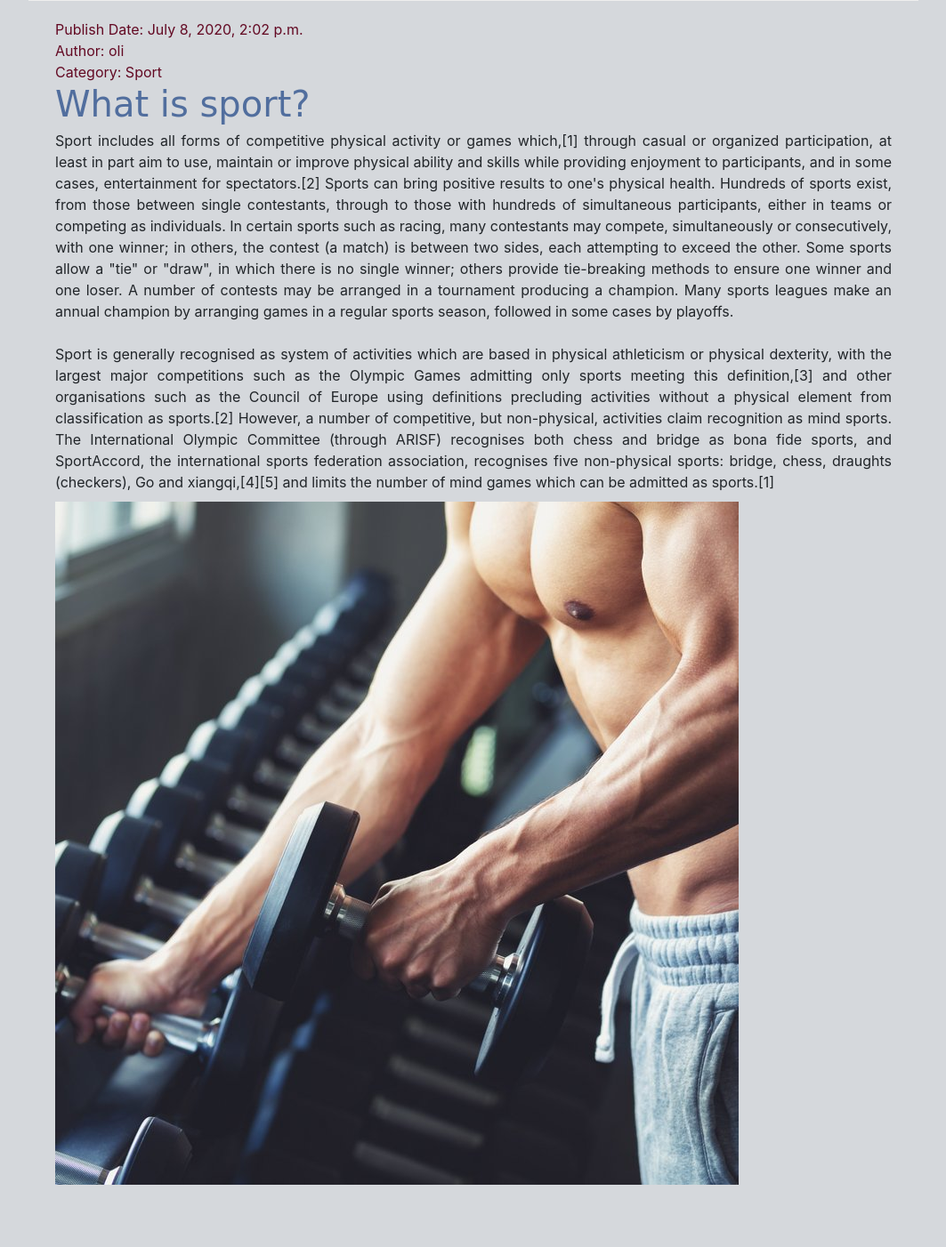
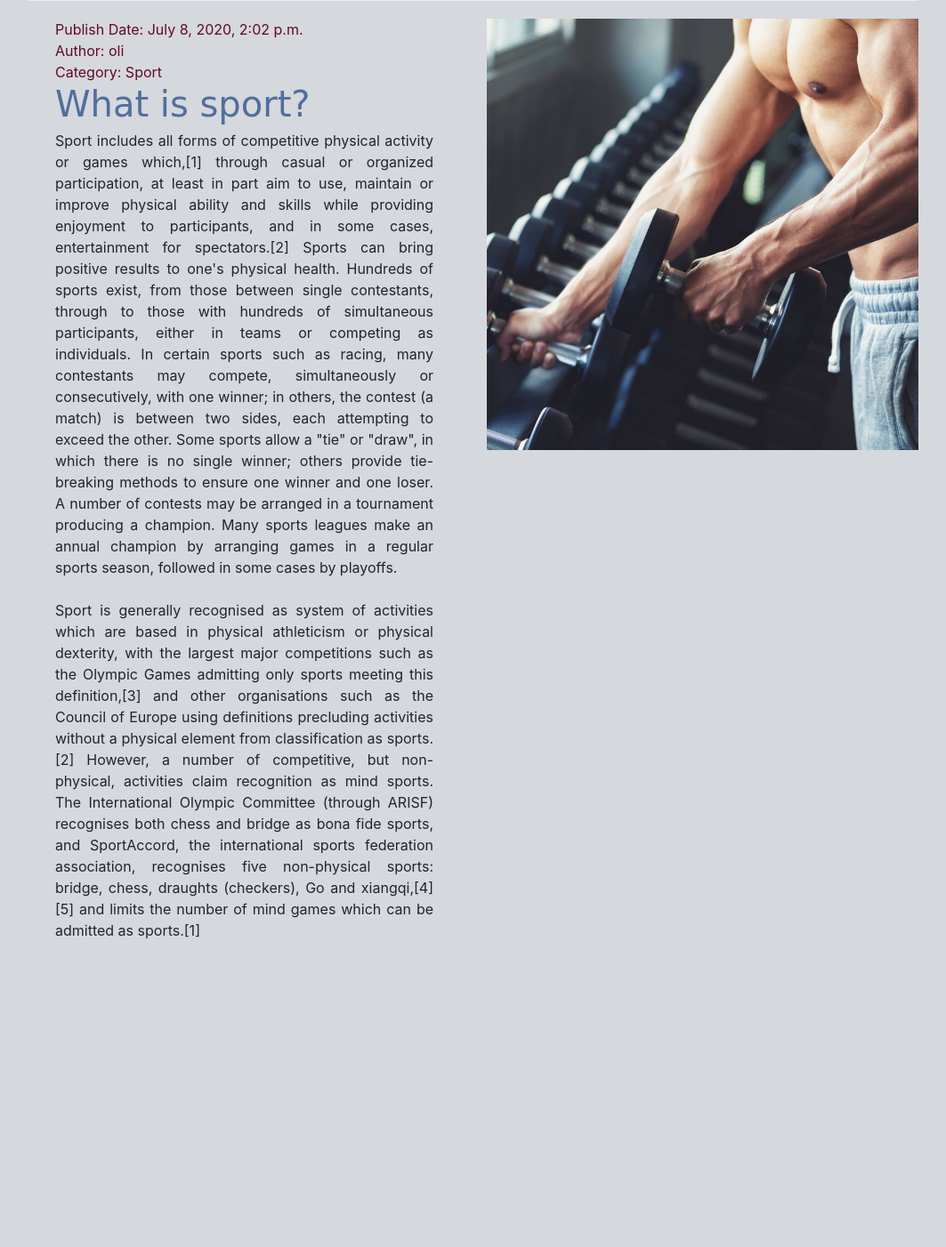
Before and after one commit to olimpiadempal/anton_final, a Django app: page /post/7/ in a window 1280 px wide. Shown: the part 572-1974 px from the top of the page at 89% size, without its empty margins (108-1171 px from the left). After the commit the page ends 1627 px from the top, so only its background shows below. Run offline with Django 3.2, Linux system fonts and the light colour scheme; data comes from the database, SQL or seed files in the repository; both versions use the stored data as it was after the commit; some libraries are stand-ins or nearby versions; some web fonts are replaced.

Commit message:
post detail responsive image + 2rows

```diff
--- a/blog/templates/blog/post_detail.html
+++ b/blog/templates/blog/post_detail.html
@@ -1,6 +1,11 @@
 {% extends 'blog/base.html' %}
 
 {% block content %}
+<div class="row">
+    <div class="col-lg-6">
+
+
+
     <div class="post">
         {% if post.published_date %}
         <div class="date">
@@ -29,8 +34,15 @@
 
         <p>{{ post.text|linebreaksbr }}</p>
 
+    </div>
+</div>
+
+    <div class="col-lg-6">
+
         {% if post.image %}
-        <img src="{{ post.image.url}}" alt="{{ post.title }}" class="post-image">
+        <img class="img-responsive" src="{{ post.image.url}}" alt="{{ post.title }}" class="post-image">
         {% endif %}
+
+    </div>
     </div>
 {% endblock %}
```
Also changed, not shown: blog/templates/blog/post_list.html (+9 -2 lines), db.sqlite3.
